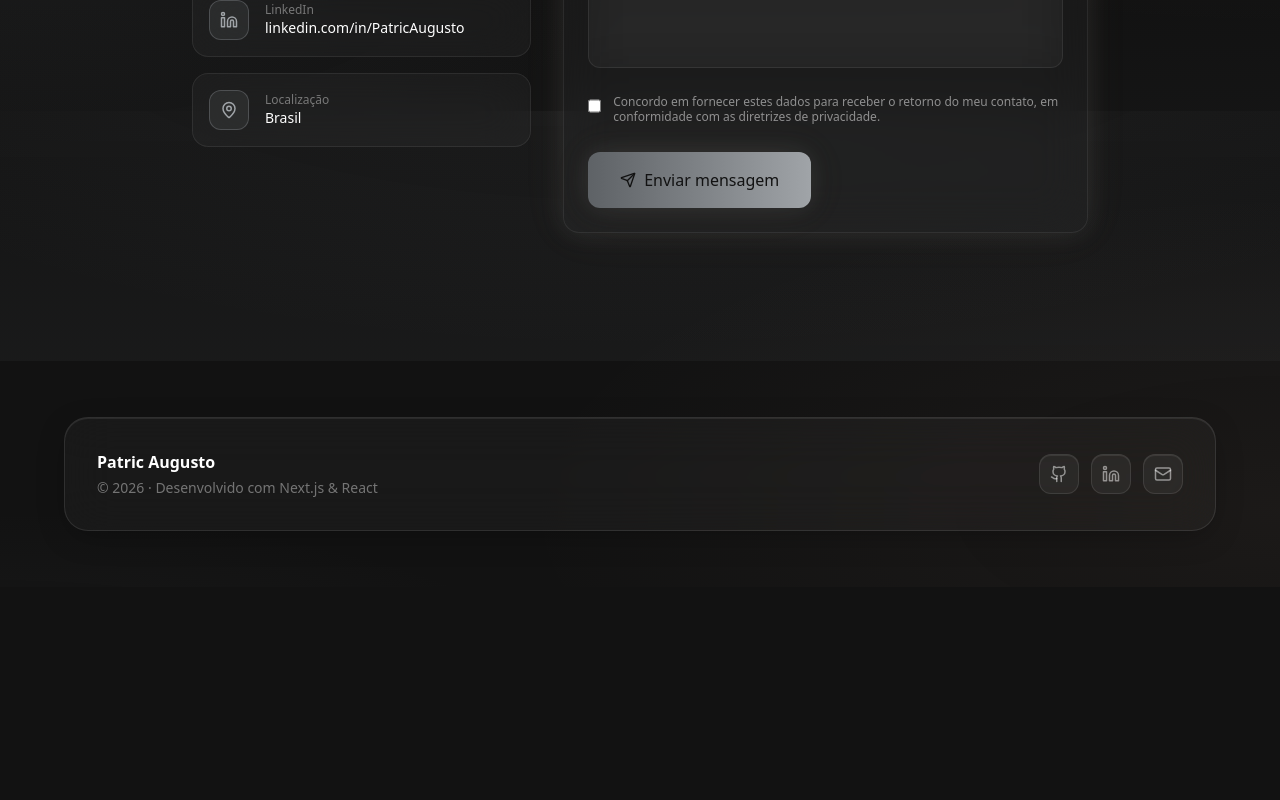
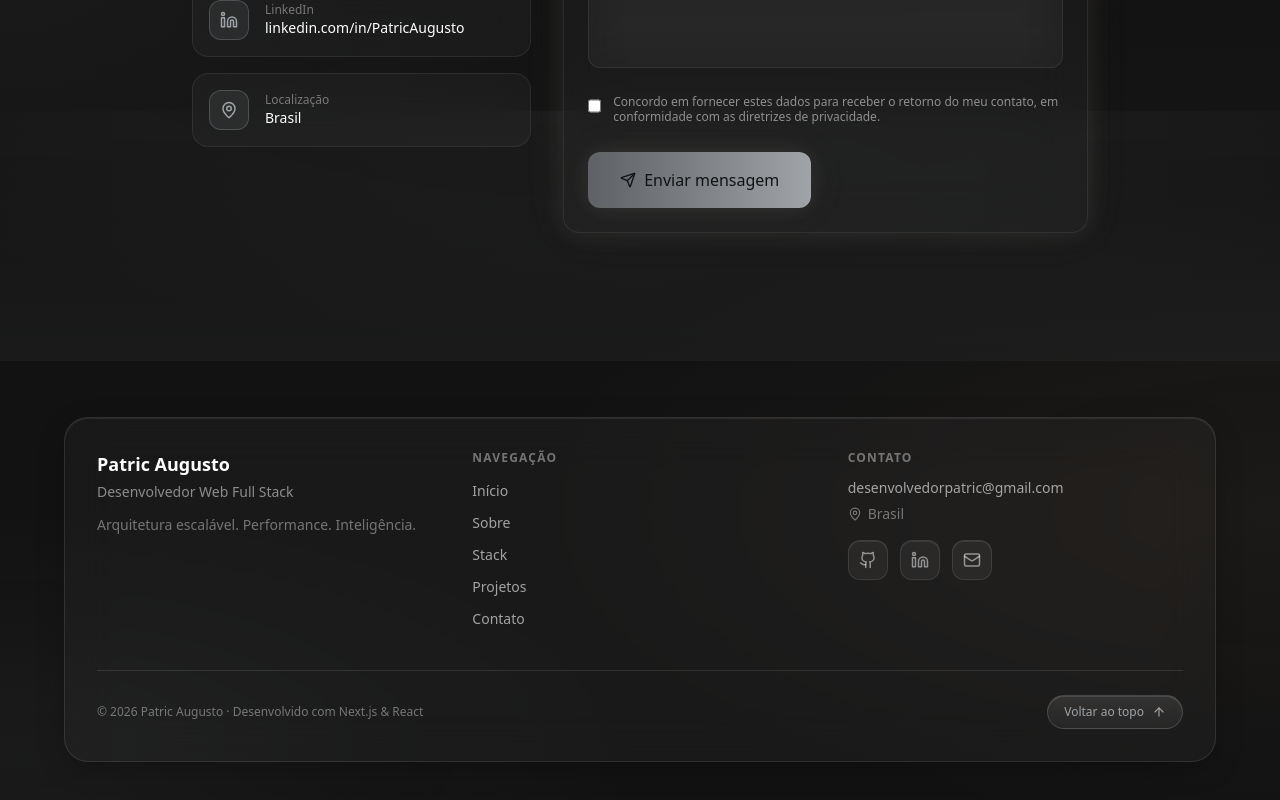
Before and after one commit to PatricAugusto/Portfolio-v4, a Next.js app: page / in a window 1280 px wide. Shown: the part 6289-7089 px from the top of the page. Before the commit the page ends 6876 px from the top, so only its background shows below. Built offline with nearby package versions, Linux system fonts and the light colour scheme.

Commit message:
feat(footer): adicionei interações de mouse e novos elementos de navegação ao componente Footer

```diff
--- a/src/components/layout/Footer.tsx
+++ b/src/components/layout/Footer.tsx
@@ -1,5 +1,8 @@
-import { Github, Linkedin, Mail } from "lucide-react";
-import { siteConfig } from "@/data/portfolio";
+"use client";
+
+import { useRef, type MouseEvent } from "react";
+import { ArrowUp, Github, Linkedin, Mail, MapPin } from "lucide-react";
+import { navLinks, siteConfig } from "@/data/portfolio";
 
 const socialLinks = [
   { href: siteConfig.github, label: "GitHub", icon: Github, external: true },
@@ -14,6 +17,22 @@ const socialLinks = [
 
 export function Footer() {
   const year = new Date().getFullYear();
+  const panelRef = useRef<HTMLDivElement>(null);
+
+  function handlePanelMouseMove(event: MouseEvent<HTMLDivElement>) {
+    const bounds = panelRef.current?.getBoundingClientRect();
+    if (!bounds) return;
+
+    const x = ((event.clientX - bounds.left) / bounds.width) * 100;
+    const y = ((event.clientY - bounds.top) / bounds.height) * 100;
+
+    panelRef.current?.style.setProperty("--spot-x", `${x}%`);
+    panelRef.current?.style.setProperty("--spot-y", `${y}%`);
+  }
+
+  function scrollToTop() {
+    window.scrollTo({ top: 0, behavior: "smooth" });
+  }
 
   return (
     <footer className="px-4 py-10 sm:px-6 sm:py-14">
@@ -30,16 +49,72 @@ export function Footer() {
         }
       `}</style>
 
-      <div className="mx-auto max-w-6xl rounded-3xl border border-white/10 bg-white/[0.03] p-6 shadow-[inset_0_1px_0_0_rgba(255,255,255,0.08),0_8px_32px_-8px_rgba(0,0,0,0.35)] backdrop-blur-xl backdrop-saturate-150 sm:p-8">
-        <div className="flex flex-col items-center gap-6 sm:flex-row sm:justify-between">
-          <div className="animate-[footer-fade-up_0.6s_ease-out_both] text-center sm:text-left">
-            <p className="font-semibold">{siteConfig.name}</p>
-            <p className="mt-1 text-sm text-white/40">
-              © {year} · Desenvolvido com Next.js & React
+      <div
+        ref={panelRef}
+        onMouseMove={handlePanelMouseMove}
+        className="group relative mx-auto max-w-6xl overflow-hidden rounded-3xl border border-white/10 bg-white/[0.03] p-6 shadow-[inset_0_1px_0_0_rgba(255,255,255,0.08),0_8px_32px_-8px_rgba(0,0,0,0.35)] backdrop-blur-xl backdrop-saturate-150 sm:p-8 [--spot-x:50%] [--spot-y:50%]"
+      >
+        {/* spotlight que segue o cursor, mesma técnica do Projects e do About */}
+        <div
+          className="pointer-events-none absolute inset-0 opacity-0 transition-opacity duration-500 group-hover:opacity-100"
+          style={{
+            background:
+              "radial-gradient(420px circle at var(--spot-x) var(--spot-y), color-mix(in oklab, var(--color-warm) 10%, transparent), transparent 70%)",
+          }}
+        />
+
+        <div className="relative grid grid-cols-1 gap-10 sm:grid-cols-3">
+          <div
+            className="animate-[footer-fade-up_0.6s_ease-out_both] text-center sm:text-left"
+            style={{ animationDelay: "0ms" }}
+          >
+            <p className="text-lg font-semibold">{siteConfig.name}</p>
+            <p className="mt-1 text-sm text-white/50">{siteConfig.role}</p>
+            <p className="mt-3 text-sm leading-relaxed text-white/40">
+              {siteConfig.tagline}
             </p>
           </div>
 
-          <div className="flex items-center gap-3">
+          <div
+            className="animate-[footer-fade-up_0.6s_ease-out_both] text-center sm:text-left"
+            style={{ animationDelay: "80ms" }}
+          >
+            <p className="mb-3 text-xs font-semibold tracking-widest text-white/40 uppercase">
+              Navegação
+            </p>
+            <ul className="space-y-2">
+              {navLinks.map((link) => (
+                <li key={link.href}>
+                  <a
+                    href={link.href}
+                    className="text-sm text-white/60 transition-colors duration-300 hover:text-warm"
+                  >
+                    {link.label}
+                  </a>
+                </li>
+              ))}
+            </ul>
+          </div>
+
+          <div
+            className="animate-[footer-fade-up_0.6s_ease-out_both] text-center sm:text-left"
+            style={{ animationDelay: "160ms" }}
+          >
+            <p className="mb-3 text-xs font-semibold tracking-widest text-white/40 uppercase">
+              Contato
+            </p>
+            <a
+              href={`mailto:${siteConfig.email}`}
+              className="block text-sm text-white/60 transition-colors duration-300 hover:text-warm"
+            >
+              {siteConfig.email}
+            </a>
+            <p className="mt-1.5 flex items-center justify-center gap-1.5 text-sm text-white/40 sm:justify-start">
+              <MapPin size={14} />
+              {siteConfig.location}
+            </p>
+
+            <div className="mt-4 flex items-center justify-center gap-3 sm:justify-start">
               {socialLinks.map(({ href, label, icon: Icon, external }, index) => (
                 <a
                   key={label}
@@ -47,11 +122,11 @@ export function Footer() {
                   target={external ? "_blank" : undefined}
                   rel={external ? "noopener noreferrer" : undefined}
                   aria-label={label}
-                className="group relative animate-[footer-fade-up_0.6s_ease-out_both]"
-                style={{ animationDelay: `${120 + index * 80}ms` }}
+                  className="group/icon relative animate-[footer-fade-up_0.6s_ease-out_both]"
+                  style={{ animationDelay: `${240 + index * 80}ms` }}
                 >
-                <span className="pointer-events-none absolute inset-0 rounded-xl bg-warm/0 blur-md transition-colors duration-500 group-hover:bg-warm/20" />
-                <span className="relative flex h-10 w-10 items-center justify-center rounded-xl border border-white/10 bg-white/5 text-white/50 shadow-[inset_0_1px_0_0_rgba(255,255,255,0.08)] backdrop-blur-md transition-all duration-300 group-hover:-translate-y-1 group-hover:rotate-3 group-hover:border-warm/30 group-hover:text-warm group-active:translate-y-0 group-active:scale-95 group-active:rotate-0">
+                  <span className="pointer-events-none absolute inset-0 rounded-xl bg-warm/0 blur-md transition-colors duration-500 group-hover/icon:bg-warm/20" />
+                  <span className="relative flex h-10 w-10 items-center justify-center rounded-xl border border-white/10 bg-white/5 text-white/50 shadow-[inset_0_1px_0_0_rgba(255,255,255,0.08)] backdrop-blur-md transition-all duration-300 group-hover/icon:-translate-y-1 group-hover/icon:rotate-3 group-hover/icon:border-warm/30 group-hover/icon:text-warm group-active/icon:translate-y-0 group-active/icon:scale-95 group-active/icon:rotate-0">
                     <Icon size={18} />
                   </span>
                 </a>
@@ -59,6 +134,28 @@ export function Footer() {
             </div>
           </div>
         </div>
+
+        <div
+          className="relative mt-10 flex flex-col items-center gap-4 border-t border-white/10 pt-6 animate-[footer-fade-up_0.6s_ease-out_both] sm:flex-row sm:justify-between"
+          style={{ animationDelay: "320ms" }}
+        >
+          <p className="text-xs text-white/40">
+            © {year} {siteConfig.name} · Desenvolvido com Next.js & React
+          </p>
+
+          <button
+            type="button"
+            onClick={scrollToTop}
+            className="group/top inline-flex items-center gap-2 rounded-full border border-silver/25 bg-gradient-to-b from-white/10 to-white/5 px-4 py-2 text-xs font-medium text-silver shadow-[inset_0_1px_0_0_rgba(255,255,255,0.12)] backdrop-blur-md transition-all duration-300 hover:border-warm/40 hover:text-warm active:scale-95"
+          >
+            Voltar ao topo
+            <ArrowUp
+              size={14}
+              className="transition-transform duration-300 group-hover/top:-translate-y-0.5"
+            />
+          </button>
+        </div>
+      </div>
     </footer>
   );
 }
```
Lines whose indentation alone changed are shown as unchanged.
